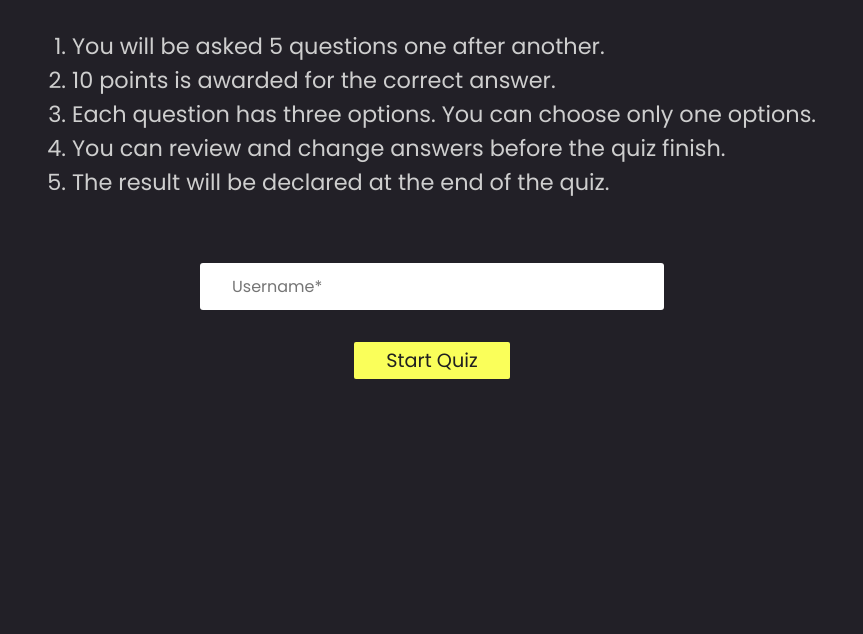
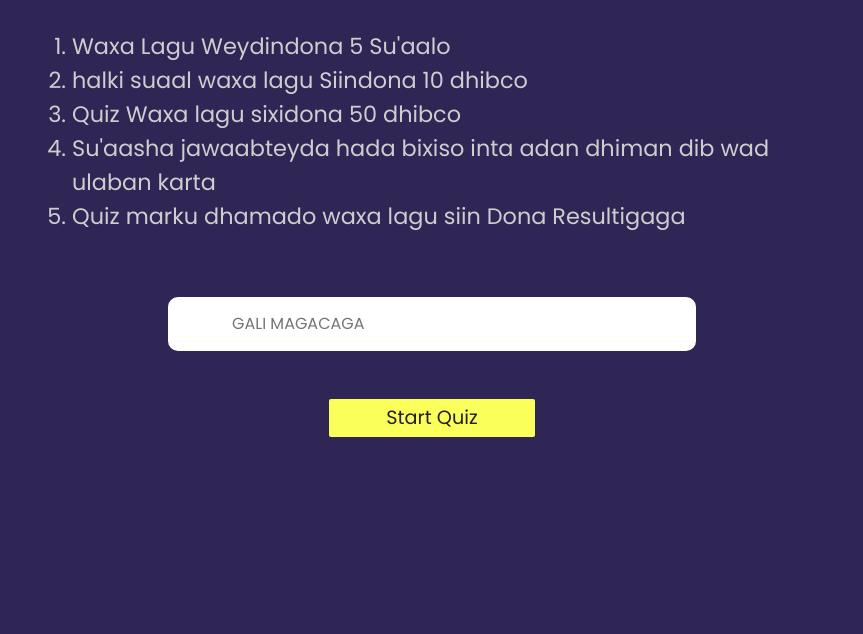
Before and after one commit to RashkaDahir/quiz-app, a React app in the folder frontend-quiz-webapp/: page / in a window 1280 px wide. Shown: the part 206-840 px from the top of the page, without its empty margins (208-1071 px from the left). Built offline with nearby package versions, Linux system fonts and the light colour scheme.

Commit message:
all finish

```diff
--- a/frontend-quiz-webapp/src/components/main.js
+++ b/frontend-quiz-webapp/src/components/main.js
@@ -23,15 +23,15 @@ export default function Main() {
         <h1 className='title text-light'>Quiz-WebApp</h1>
 
         <ol>
-            <li>You will be asked 5 questions one after another.</li>
-            <li>10 points is awarded for the correct answer.</li>
-            <li>Each question has three options. You can choose only one options.</li>
-            <li>You can review and change answers before the quiz finish.</li>
-            <li>The result will be declared at the end of the quiz.</li>
+            <li>Waxa Lagu Weydindona 5 Su'aalo</li>
+            <li>halki suaal waxa lagu Siindona 10 dhibco</li>
+            <li>Quiz Waxa lagu sixidona 50 dhibco</li>
+            <li>Su'aasha jawaabteyda hada bixiso inta adan dhiman dib wad ulaban karta</li>
+            <li>Quiz marku dhamado waxa lagu siin Dona Resultigaga</li>
         </ol>
 
         <form id="form">
-            <input ref={inputRef} className="userid" type="text" placeholder='Username*' />
+            <input ref={inputRef} className="userid" type="text" placeholder='GALI MAGACAGA' />
         </form>
 
         <div className='start'>
--- a/frontend-quiz-webapp/src/styles/App.css
+++ b/frontend-quiz-webapp/src/styles/App.css
@@ -2,7 +2,7 @@
 
 :root{
   --primary-color: #ce08e0;
-  --dark-color:rgb(34, 32, 39);
+  --dark-color:rgb(48, 38, 85);
   --light-color: #f0f0f0;
 }
 
@@ -29,7 +29,8 @@ body, html{
     text-align: center;
     border: 5px solid var(--primary-color);
     padding: .3em .2em;
-    border-radius: 4px;
+    border-radius: 60px;
+    background-color: #ce08e0;
 }
 
 .text-light {
--- a/frontend-quiz-webapp/src/styles/Main.css
+++ b/frontend-quiz-webapp/src/styles/Main.css
@@ -1,34 +1,45 @@
+
+
+
 .container ol li{
     font-size: 1.4em;
     color: #cecece;
+
+
 }
 
 .start{
     display: flex;
     justify-content: center;
-    padding-top: 2em;
+    padding-top: 3em;
+
 }
 
 .btn{
-    padding: .2em 1.7em;
+    padding: .4em 1.7em;
     border: none;
     border-radius: .1em;
-    font-size: 1.2em;
+    font-size: 1.8em;
     color: #202020;
     text-decoration: none;
     background-color: #faff5a;
+    width: 140px;
+    height: 30px;
+    text-align: center;
+
 }
-
 form{
     display: flex;
     justify-content: center;
     margin-top: 4em;
 }
 
+
 form .userid{
-    padding: .7em 2em;
+    padding: .9em 4em;
     width: 50%;
     border: none;
-    border-radius: 3px;
+    border-radius: 10px;
     font-size: 1em;
+
 }
--- a/frontend-quiz-webapp/src/styles/Result.css
+++ b/frontend-quiz-webapp/src/styles/Result.css
@@ -41,7 +41,7 @@ table {
     font-size: 1.1em;
     text-align: center;
     /* color: #cecece; */
-    background: #d8d8d8;
+    background: #13c20a;
     padding: 18px 0;
 }
 
```
Also changed, not shown: backend-server/database/conn.js (line endings or trailing spaces), 1 other file.
